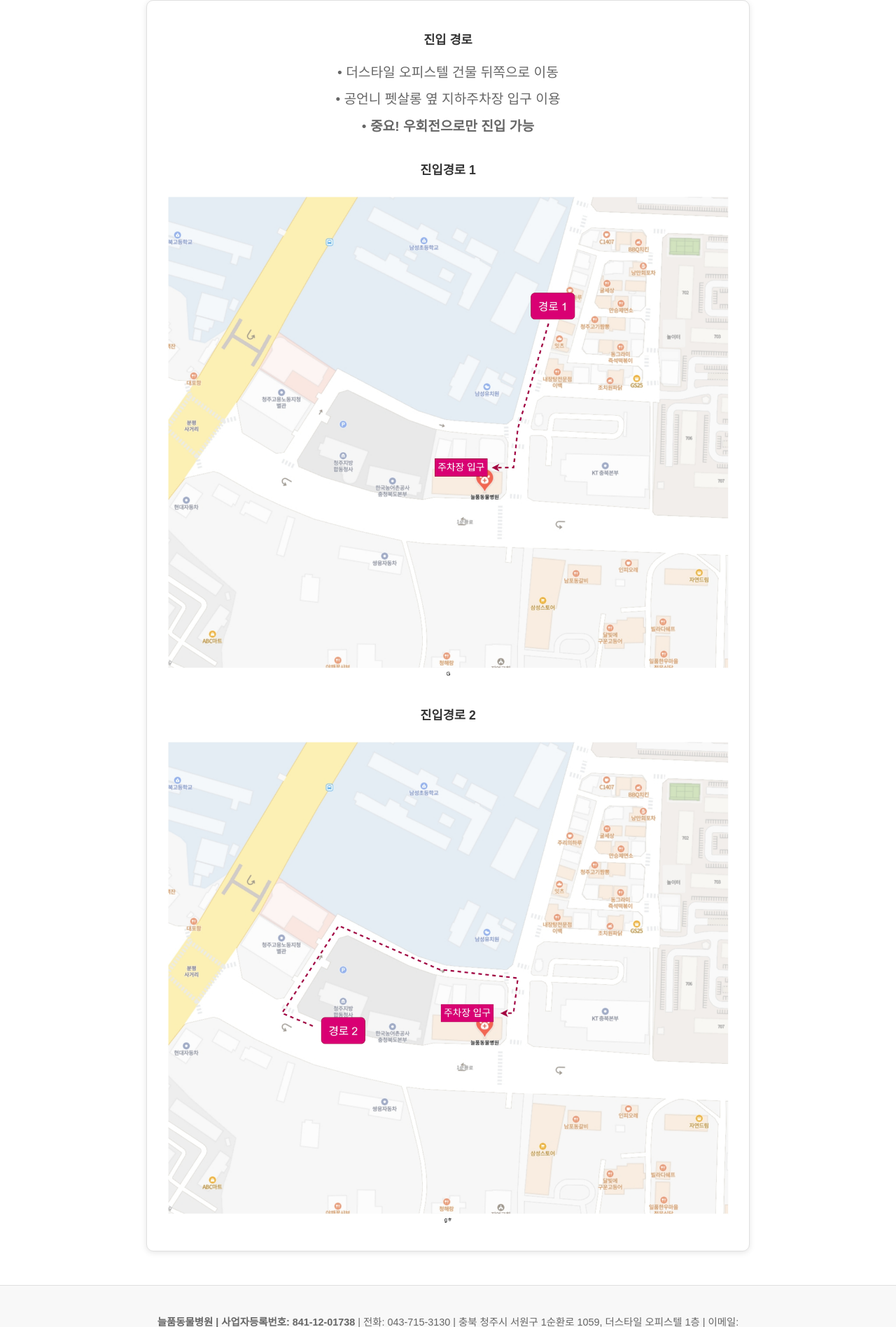
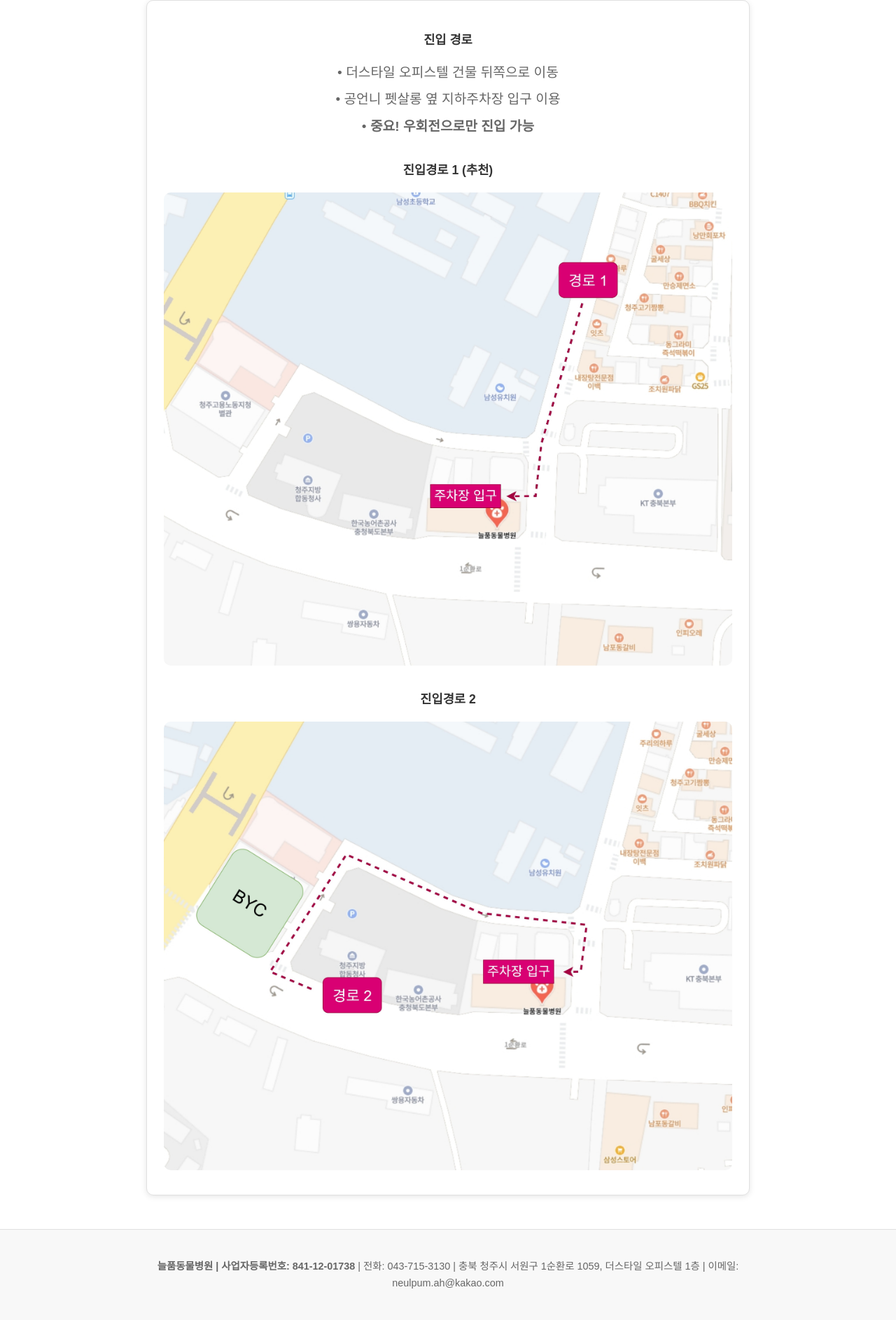
Before and after one commit to hyunipooh/neulpum, a Flask app: page /parking in a window 1280 px wide. Shown: the part 2160-4056 px from the top of the page at 70% size. After the commit the page ends 4001 px from the top, so only its background shows below. Run offline with Flask 3, Linux system fonts and the light colour scheme; some web fonts are replaced.

Commit message:
Add files via upload

```diff
--- a/templates/parking.html
+++ b/templates/parking.html
@@ -108,7 +108,7 @@
 
     <div class="parking-location" style="margin-top: 2rem;">
         <h2 style="color: #196A25; margin-bottom: 1rem;">주차장 위치 안내</h2>
-        <p style="font-size:1.4rem; margin-bottom:0.5em;">더스타일 오피스텔 건물 뒤쪽 지하주차장 입구<br>(공언니 펫살롱 옆)</p>
+        <p style="font-size:1.4rem; margin-bottom:0.5em;">더스타일 오피스텔 건물 뒤쪽<br>지하주차장 입구 (공언니 펫살롱 옆)</p>
         <img src="{{ url_for('static', filename='images/parking-location-1.jpg') }}" alt="주차장 위치 안내" style="max-width: 100%; height: auto; margin-top: 1rem; border-radius: 10px; cursor: pointer;" onclick="openImagePopup(this.src, '주차장 위치 안내')">
         <p style="font-size: 0.9rem; color: #666; text-align: center; margin-top: 0.25rem;">주차장 약도</p>
 
@@ -138,13 +138,13 @@
 
                 <div style="margin-top: 2rem;">
                     <div style="margin-bottom: 1.5rem;">
-                        <p style="font-size: 1.1rem; margin-bottom: 1rem; color: #333; text-align: center;"><strong>진입경로 1</strong></p>
-                        <img src="{{ url_for('static', filename='images/parking-route 1.jpg') }}" alt="진입경로 1" style="width: 100%; height: auto; border-radius: 10px; cursor: pointer;" onclick="openImagePopup(this.src, '진입경로 1')">
+                        <p style="font-size: 1.1rem; margin-bottom: 1rem; color: #333; text-align: center;"><strong>진입경로 1 (추천)</strong></p>
+                        <img src="{{ url_for('static', filename='images/parking-route1.jpg') }}" alt="진입경로 1" style="width: 100%; height: auto; border-radius: 10px; cursor: pointer;" onclick="openImagePopup(this.src, '진입경로 1')">
                     </div>
 
                     <div>
                         <p style="font-size: 1.1rem; margin-bottom: 1rem; color: #333; text-align: center;"><strong>진입경로 2</strong></p>
-                        <img src="{{ url_for('static', filename='images/parking-route 2.jpg') }}" alt="진입경로 2" style="width: 100%; height: auto; border-radius: 10px; cursor: pointer;" onclick="openImagePopup(this.src, '진입경로 2')">
+                        <img src="{{ url_for('static', filename='images/parking-route2.jpg') }}" alt="진입경로 2" style="width: 100%; height: auto; border-radius: 10px; cursor: pointer;" onclick="openImagePopup(this.src, '진입경로 2')">
                     </div>
                 </div>
             </div>
```
Also changed, not shown: static/images/parking-route1.jpg (added), static/images/parking-route2.jpg (added).
